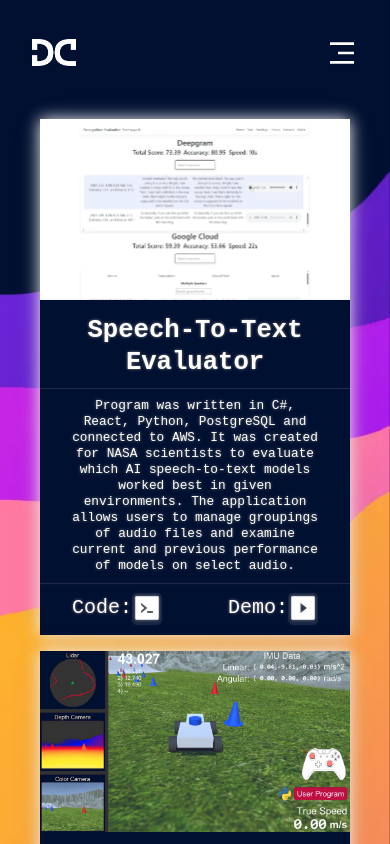
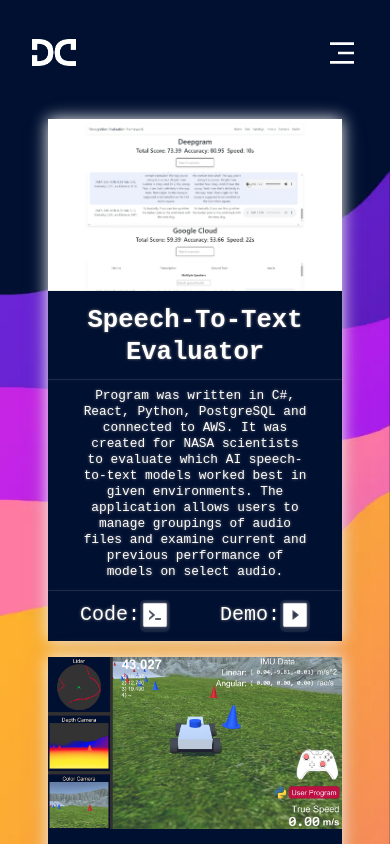
Before and after one commit to dylancam812/Portfolio, a React (Create React App) app in the folder client/: page /Projects in a window 390 px wide. Built offline with nearby package versions, Linux system fonts and the light colour scheme.

Commit message:
more project placard fixes

```diff
--- a/client/src/containers/projects/Projects.jsx
+++ b/client/src/containers/projects/Projects.jsx
@@ -15,13 +15,13 @@ function Projects() {
     if (!placards.length) return undefined;
     const observer = new IntersectionObserver((entries) => {
       entries.forEach((entry) => {
-        if (entry.intersectionRatio >= 0.4) {
+        if (entry.intersectionRatio >= 0.5) {
           entry.target.classList.add('activeMobile');
         } else {
           entry.target.classList.remove('activeMobile');
         }
       });
-    }, { threshold: 0.4 });
+    }, { threshold: 0.5 });
     placards.forEach((p) => observer.observe(p));
     return () => observer.disconnect();
   }, []);
--- a/client/src/containers/projects/projects.css
+++ b/client/src/containers/projects/projects.css
@@ -30,11 +30,13 @@
     }
 }
 
-@media screen and (max-width: 30.6875rem) {
+@media screen and (max-width: 30.625rem) {
+    .projectContainer {
+        margin-bottom: 6rem;
+    }
+
     .projectPlacard {
-      background-color: rgba(0, 16, 49, 0.07);
-      filter: drop-shadow(0 0 0.1rem rgba(0,0,0,0.1));
-      transition: background 0.4s ease, filter 0.4s ease;
+        margin: 1rem 2rem 0;
     }
 
     .projectPlacard.activeMobile {
@@ -241,9 +243,3 @@
         width: 30%
     }
 }
-
-@media screen and (max-width: 30.625rem) {
-    .projectContainer {
-        margin-bottom: 6rem;
-    }
-}
```
